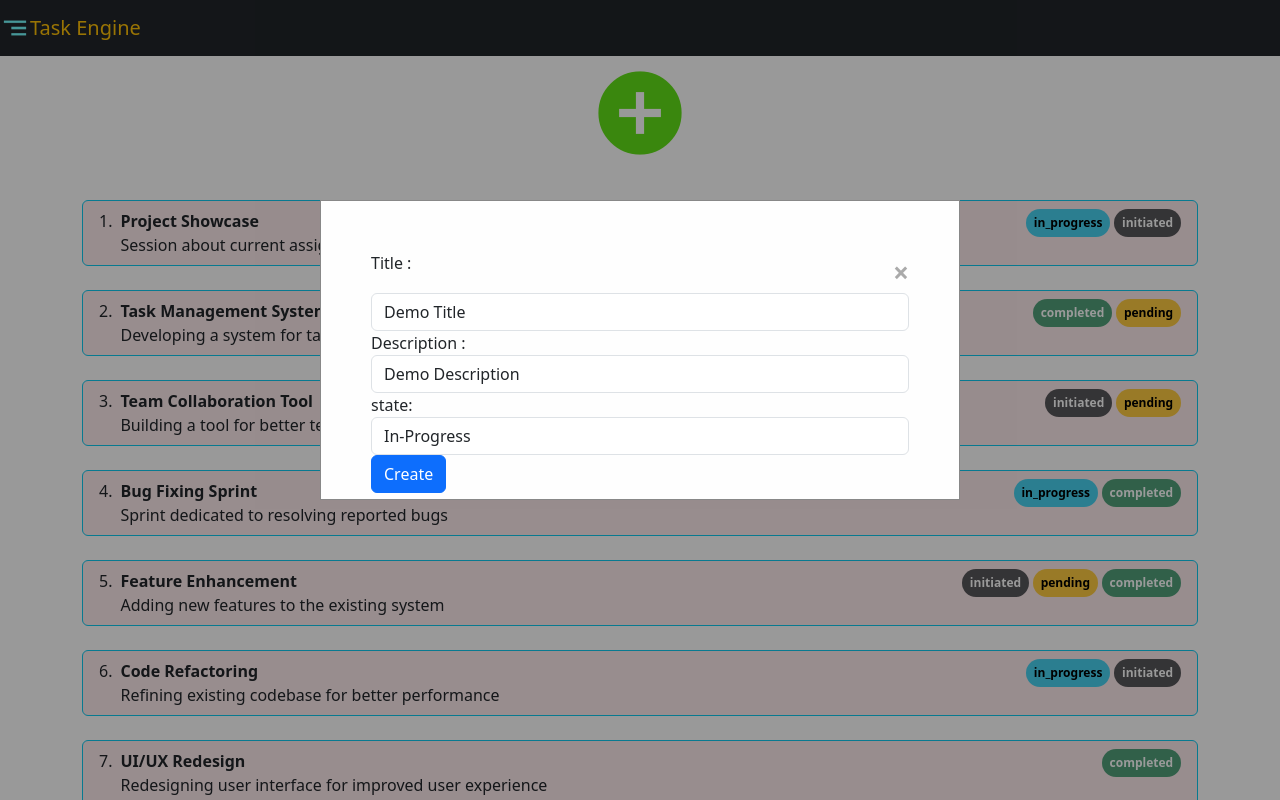
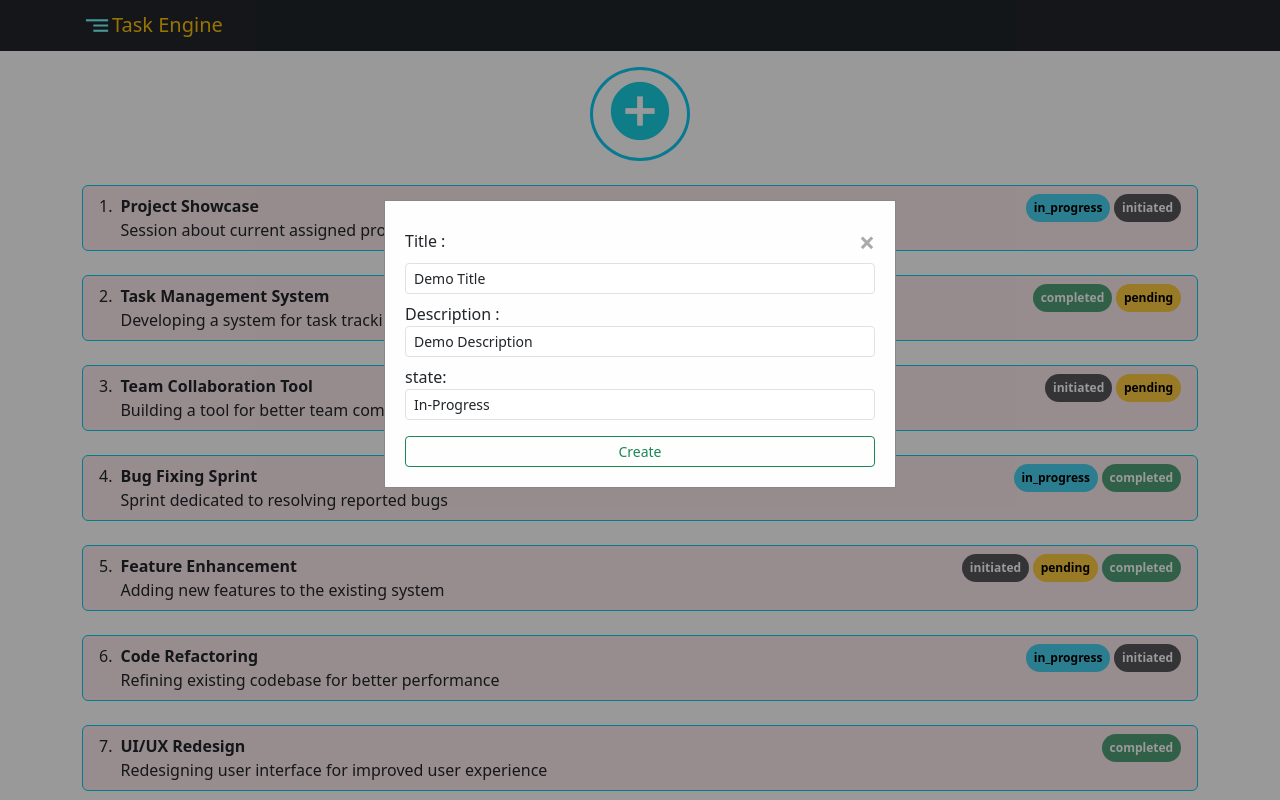
Before and after one commit to Rony-dot/task-engine, a React (Create React App) app: page / in a window 1280 px wide. Both pictures are taken after a click on the button "add_circle". Shown: the top 800 px of the page. Built offline with nearby package versions, Linux system fonts and the light colour scheme.

Commit message:
refractoring code

```diff
--- a/src/App.js
+++ b/src/App.js
@@ -1,6 +1,7 @@
 import './App.css';
 import { NavBar } from './components/Navbar';
 import "bootstrap/dist/css/bootstrap.css";
+import "./css/home.css";
 // // Bootstrap CSS
 // import "bootstrap/dist/css/bootstrap.min.css";
 // // Bootstrap Bundle JS
--- a/src/components/AddTaskBtn.js
+++ b/src/components/AddTaskBtn.js
@@ -22,7 +22,7 @@ export const AddTaskBtn = () => {
         <div className="container">
             <div className="row justify-content-md-center">
                 <div className="col-md-auto">
-                    <button className="btn" type=" button" onClick={() => toggleModal()}>
+                    <button className="btn border border-3 border-info rounded-circle mt-3" type=" button" onClick={() => toggleModal()}>
                         <span className="material-icons md-48 orange600">
                             add_circle
                         </span>
--- a/src/components/AddTaskForm.js
+++ b/src/components/AddTaskForm.js
@@ -29,7 +29,9 @@ export const AddTaskForm = ({ formdata, setformdata, onSubmit }) => {
                     { label: "Initiated", value: "initiated" },
                 ]}
             />
-            <button type='submit' className='btn btn-primary'>Create</button>
+            <div class="d-grid gap-2 mt-2">
+                <button type='submit' className='btn btn-outline-success btn-sm mt-2'>Create</button>
+            </div>
         </form>
     )
 }
--- a/src/components/AddTaskModal.js
+++ b/src/components/AddTaskModal.js
@@ -3,7 +3,7 @@ import "../css/modal.css";
 
 export const AddTaskModal = ({ onClose, children }) => {
     return (
-        <div className="modalCustom ">
+        <div className="modalCustom">
             <div className="modalCustom-content">
                 <span className="close" onClick={onClose}>
                     &times;
--- a/src/components/Input.js
+++ b/src/components/Input.js
@@ -2,7 +2,7 @@ import React from "react";
 
 export const Input = ({ label, name, value, onChange, type = "text", placeholder, min, max }) => {
     return (
-        <div className="form-group">
+        <div className="form-group input-group-sm mt-2">
             <label htmlFor={name}>{label} :</label>
             <input
                 type={type}
--- a/src/components/Navbar.js
+++ b/src/components/Navbar.js
@@ -5,10 +5,12 @@ import Navbar from 'react-bootstrap/Navbar';
 export const NavBar = () => {
   return (
     <nav className="navbar navbar-light bg-dark">
-      <a className="navbar-brand text-warning" href="#">
-        <img src="./logo.png" width="30" height="30" className="d-inline-block align-top" alt="" />
-        Task Engine
-      </a>
+      <div className="container">
+        <a className="navbar-brand text-warning h1 mb-0" href="#">
+          <img src="./logo.png" width="30" height="25" className="d-inline-block align-top" alt="" />
+          Task Engine
+        </a>
+      </div>
     </nav>
 
   );
--- a/src/components/Select.js
+++ b/src/components/Select.js
@@ -2,7 +2,7 @@ import React from "react";
 
 export const Select = ({ label, name, value, onChange, options }) => {
     return (
-        <div className="form-group">
+        <div className="form-group input-group-sm mt-2">
             <label htmlFor={name}>{label}:</label>
             <select className="form-control" id={name} name={name} value={value} onChange={onChange}>
                 {options.map((x, i) => (
--- a/src/css/addTaskIcon.css
+++ b/src/css/addTaskIcon.css
@@ -1,2 +1,2 @@
-.material-icons.md-48 { font-size: 100px; }
-.material-icons.orange600 { color: #62e218; }
+.material-icons.md-48 { font-size: 70px; }
+.material-icons.orange600 { color: #18d1e2; }
--- /dev/null
+++ b/src/css/home.css
@@ -0,0 +1,83 @@
+body, html {
+    height: 100%;
+    margin: 0;
+  }
+
+  * {
+    box-sizing: border-box;
+  }
+
+  .container-custom {
+    position: relative;
+    color: white;
+    width: 100%;
+    background-position: center;
+    background-repeat: no-repeat;
+    background-size: cover;
+    height: 100%;
+    /*Note, you can change the color to your choice depending on your
+    image and what color blends with it*/
+}
+
+.container-custom::after {
+    content: "";
+    opacity: 0.8;
+    background: rgb(26, 31, 41) url("../img/bg.jpg") ;
+    background-blend-mode: luminosity;
+    /* also change the blend mode to what suits you, from darken, to other
+    many options as you deem fit*/
+    background-size: cover;
+    top: 0;
+    left: 0;
+    right: 0;
+    bottom: 0;
+    z-index: -1;
+    height: 500px;
+}
+
+  .myComponent-bg {
+    position: relative;
+    height: 100%;
+    width: 100%;
+    background-image: url("../img/bg.jpg");
+	  background-position: center;
+    background-repeat: no-repeat;
+    background-size: cover;
+	  height: 100%;
+	  filter: blur(8px); /* Adding blur background image */
+  }
+
+
+  .bg-image {
+    /* The image used */
+    background-image: url("../img/bg.jpg");
+
+    /* Add the blur effect */
+    filter: blur(8px);
+    -webkit-filter: blur(8px);
+
+    /* Full height */
+    height: 100%;
+
+    /* Center and scale the image nicely */
+    background-position: center;
+    background-repeat: no-repeat;
+    background-size: cover;
+  }
+
+  /* Position text in the middle of the page/image */
+  .bg-text {
+    background-color: rgb(0,0,0); /* Fallback color */
+    background-color: rgba(0,0,0, 0.4); /* Black w/opacity/see-through */
+    color: white;
+    font-weight: bold;
+    border: 3px solid #f1f1f1;
+    position: absolute;
+    top: 50%;
+    left: 50%;
+    transform: translate(-50%, -50%);
+    z-index: 2;
+    width: 80%;
+    padding: 20px;
+    text-align: center;
+  }
--- a/src/css/modal.css
+++ b/src/css/modal.css
@@ -25,10 +25,10 @@
 .modalCustom-content {
   background-color: #fefefe;
   margin: auto;
-  padding: 50px;
+  padding: 20px;
   border: 1px solid #888;
-  width: 50%;
-  height: 50%;
+  width: 40%;
+
 }
 
 /* The Close Button */
```
Also changed, not shown: src/img/bg.jpg (added).
